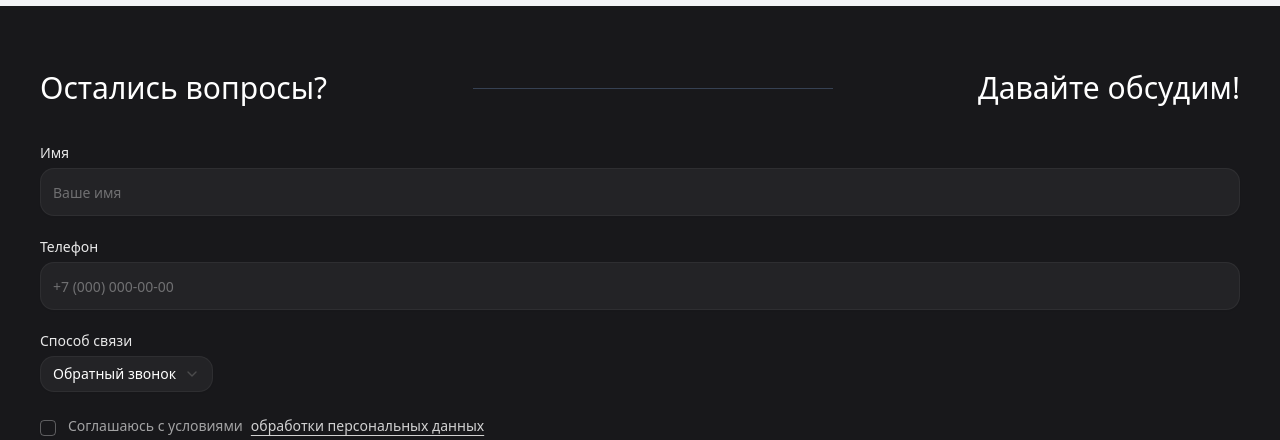
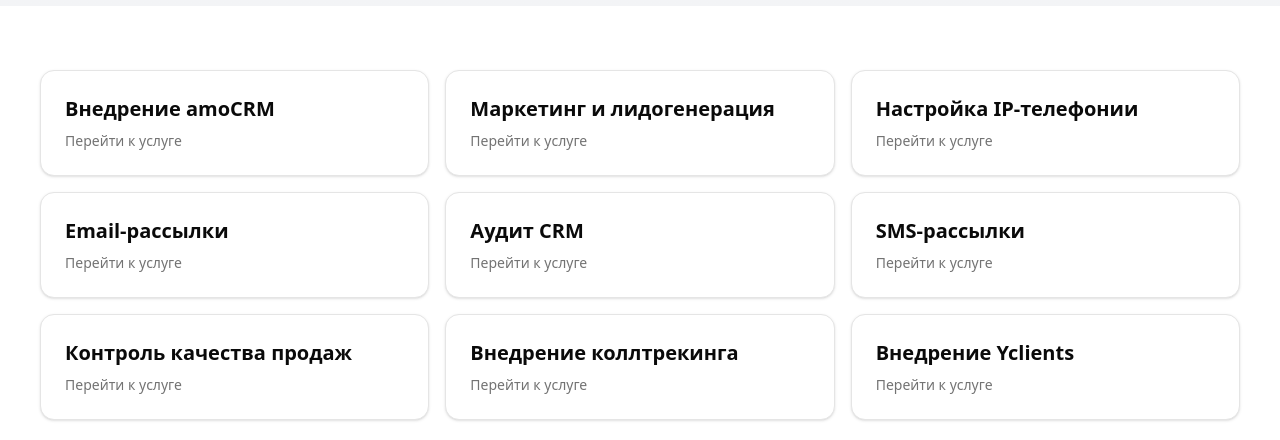
Before and after one commit to leofaraf/insidecrm, a React app in the folder frontend/: page /services in a window 1280 px wide. Shown: the part 512-952 px from the top of the page. Built offline with nearby package versions, Linux system fonts and the light colour scheme; the HTML template or start-up script is replaced by a standard one.

Commit message:
feat: some new

```diff
--- a/frontend/src/components/cases/CasesDefault.tsx
+++ b/frontend/src/components/cases/CasesDefault.tsx
@@ -8,8 +8,8 @@
 function CasesDefault() {
     return (
         <Wrappers className="w-full">
-            <p className="text-3xl font-bold">Кейсы наших работ</p>
-            <p>Изучите кейсы наших работ из вашей индустрии.</p>
+            <p className="text-3xl font-bold max-w-160">Почему лидеры рынка предпочитают работать с командой InsideCRM</p>
+            <p className="text-lg max-w-180 pt-4">В кейсах раскрываем, как мы создаём систему продаж на базе amoCRM, которая масштабируется вместе с компанией без потери качества в работе с клиентами.</p>
             <div className="py-10 space-y-4">
                 <Cases cases={store.cases.slice(0, 3) ?? []} />
                 <Link to={"/cases"}>
--- a/frontend/src/main.tsx
+++ b/frontend/src/main.tsx
@@ -18,7 +18,7 @@
 import CallTracking from "@/pages/services/CallTracking.tsx"
 import GetInTouch from "./components/common/GetInTouch.tsx"
 import Case from "./pages/Case.tsx"
-import ServicesOutlet from "./pages/ServicesOutlet.tsx"
+import BasicOutlet from "./pages/BasicOutlet.tsx"
 
 //@ts-ignore
 const Wrapper = ({children}) => {
@@ -45,12 +45,14 @@
           {/* Cases */}
           <Route path="cases">
             <Route index element={<Cases />} />
-            <Route path=":caseid" element={<Case />} />
+            <Route element={<BasicOutlet/>}>
+              <Route path=":caseid" element={<Case />} />
+            </Route>
           </Route>
 
           {/* Services */}
           <Route path="/services" element={<Services />} />
-          <Route element={<ServicesOutlet/>}>
+          <Route element={<BasicOutlet/>}>
             <Route path="/audit-crm" element={<AuditCRM />} />
             <Route path="/audit-sales" element={<AuditSales />} />
             <Route path="/integration-crm" element={<IntegrationCRM />} />
--- a/frontend/src/pages/Services.tsx
+++ b/frontend/src/pages/Services.tsx
@@ -1,4 +1,19 @@
 import PageTitle from "@/components/PageTitle";
+import Wrappers from "@/components/common/Wrappers";
+import { Card, CardDescription, CardHeader, CardTitle } from "@/components/ui/card";
+import { Link } from "react-router-dom";
+
+const services = [
+    { title: "Внедрение amoCRM", href: "/integration-crm" },
+    { title: "Маркетинг и лидогенерация", href: "/marketing-lead-generation" },
+    { title: "Настройка IP-телефонии", href: "/setup-ip-tel" },
+    { title: "Email-рассылки", href: "/setup-email" },
+    { title: "Аудит CRM", href: "/audit-crm" },
+    { title: "SMS-рассылки", href: "/setup-sms" },
+    { title: "Контроль качества продаж", href: "/audit-sales" },
+    { title: "Внедрение коллтрекинга", href: "/call-tracking" },
+    { title: "Внедрение Yclients", href: "/integration-y-clients" },
+];
 
 function Page() {
     return (
@@ -10,6 +25,23 @@
                     <p className="sm:max-w-[60%]">Запишитесь на бесплатную онлайн-экскурсию и узнайте, какой крутой может быть CRM-система.</p>
                 </div>
             </PageTitle>
+
+            <section className="py-16">
+                <Wrappers className="w-full">
+                    <div className="grid grid-cols-1 gap-4 sm:grid-cols-2 lg:grid-cols-3 w-full">
+                        {services.map((service) => (
+                            <Link key={service.href} to={service.href} className="block w-full">
+                                <Card className="h-full transition-shadow hover:shadow-md w-full">
+                                    <CardHeader>
+                                        <CardTitle className="text-xl">{service.title}</CardTitle>
+                                        <CardDescription>Перейти к услуге</CardDescription>
+                                    </CardHeader>
+                                </Card>
+                            </Link>
+                        ))}
+                    </div>
+                </Wrappers>
+            </section>
         </main>
     )
 }
```
Also changed, not shown: frontend/src/pages/BasicOutlet.tsx (renamed from frontend/src/pages/ServicesOutlet.tsx).
